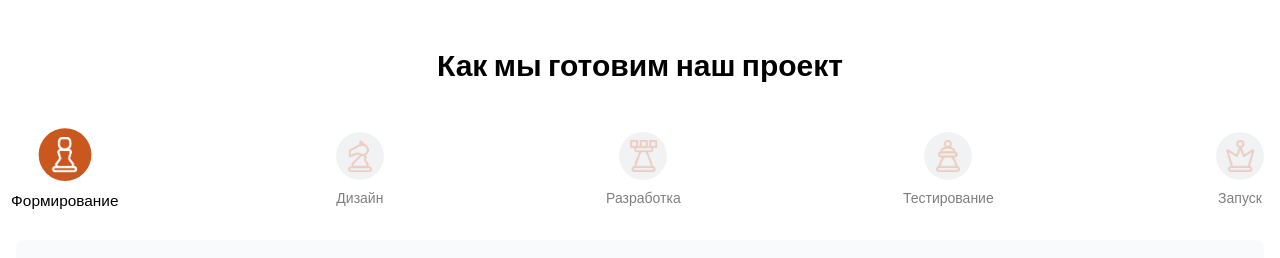
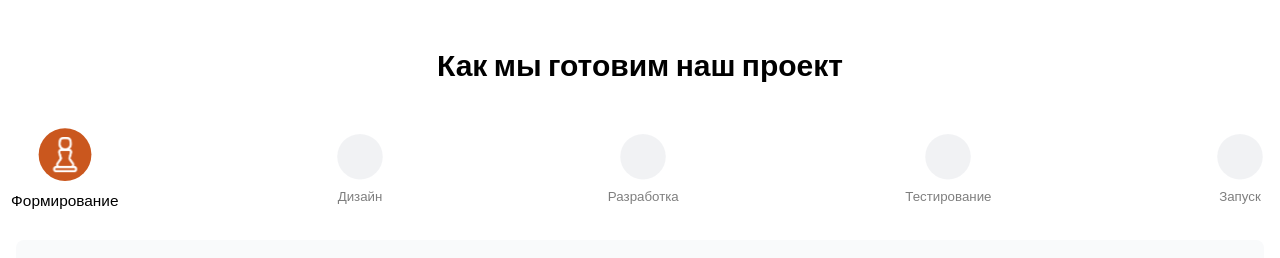
Before and after one commit to ca571e/webspire-solutions, a React (Vite) app: page / in a window 1280 px wide. Shown: the part 820-1078 px from the top of the page. Built offline with nearby package versions, Linux system fonts and the light colour scheme.

Commit message:
Hide inactive figures and add animations
Updated the ProjectProcess component to hide inactive figures except for the active block. Added animations to enhance the visual experience.
[skip gpt_engineer]

```diff
--- a/src/components/ProjectProcess.tsx
+++ b/src/components/ProjectProcess.tsx
@@ -7,35 +7,35 @@ const steps = [
     description: "Мы тщательно анализируем рынок и потребности клиента, создавая уникальную концепцию будущего проекта.",
     image: "/placeholder.svg",
     icon: "./figure/Pawn.png",
-    iconClass: "w-8 h-8 object-contain" // Pawn
+    iconClass: "w-8 h-8 object-contain"
   },
   {
     title: "Дизайн и прототипирование",
     description: "Разрабатываем стильный и удобный интерфейс, создаем интерактивные прототипы для согласования.",
     image: "/placeholder.svg",
     icon: "./figure/Knight.png",
-    iconClass: "w-8 h-8 object-contain" // Knight
+    iconClass: "w-8 h-8 object-contain"
   },
   {
     title: "Разработка",
     description: "Воплощаем проект в жизнь с использованием современных технологий и фреймворков.",
     image: "/placeholder.svg",
     icon: "./figure/Rook.png",
-    iconClass: "w-8 h-8 object-contain" // Rook
+    iconClass: "w-8 h-8 object-contain"
   },
   {
     title: "Тестирование",
     description: "Проводим всестороннее тестирование, чтобы гарантировать высокое качество и надежность.",
     image: "/placeholder.svg",
     icon: "./figure/Queen.png",
-    iconClass: "w-8 h-8 object-contain" // Queen
+    iconClass: "w-8 h-8 object-contain"
   },
   {
     title: "Запуск и поддержка",
     description: "Запускаем проект и предоставляем техническую поддержку для успешного развития.",
     image: "/placeholder.svg",
     icon: "./figure/King.png",
-    iconClass: "w-8 h-8 object-contain" // King
+    iconClass: "w-8 h-8 object-contain"
   }
 ];
 
@@ -52,30 +52,32 @@ const ProjectProcess = () => {
             {steps.map((step, index) => (
               <div
                 key={index}
-                className={`flex flex-col items-center cursor-pointer transition-all ${
-                  index === activeStep ? 'scale-110' : 'opacity-50'
+                className={`flex flex-col items-center cursor-pointer transition-all duration-300 ${
+                  index === activeStep ? 'scale-110' : 'opacity-50 scale-95'
                 }`}
                 onClick={() => setActiveStep(index)}
               >
                 <div
-                  className={`w-12 h-12 rounded-full flex items-center justify-center mb-2 relative ${
+                  className={`w-12 h-12 rounded-full flex items-center justify-center mb-2 relative overflow-hidden ${
                     index === activeStep ? 'bg-primary text-white' : 'bg-gray-200'
                   }`}
                 >
                   <img
                     src={step.icon}
                     alt={step.title}
-                    className={`${step.iconClass} ${
-                      index === activeStep ? 'brightness-0 invert' : 'opacity-50'
-                    } transition-all`}
+                    className={`${step.iconClass} transition-all duration-300 ${
+                      index === activeStep
+                        ? 'brightness-0 invert animate-chess-piece-appear opacity-100'
+                        : 'opacity-0'
+                    }`}
                   />
                 </div>
-                <p className="text-sm text-center">{step.title.split(' ')[0]}</p>
+                <p className="text-sm text-center font-medium">{step.title.split(' ')[0]}</p>
               </div>
             ))}
           </div>
 
-          <div className="bg-gray-50 rounded-lg p-8 transition-all">
+          <div className="bg-gray-50 rounded-lg p-8 transition-all duration-300">
             <div className="grid md:grid-cols-2 gap-8 items-center">
               <img
                 src={steps[activeStep].image}
--- a/tailwind.config.ts
+++ b/tailwind.config.ts
@@ -44,34 +44,21 @@ export default {
             width: "0",
           },
         },
-        "pawn-move": {
+        "chess-piece-appear": {
           "0%": {
-            transform: "translateX(0) scale(1)",
-          },
-          "50%": {
-            transform: "translateX(var(--move-distance)) scale(1.1)",
+            opacity: "0",
+            transform: "scale(0.5) rotate(-180deg)",
           },
           "100%": {
-            transform: "translateX(var(--move-distance)) scale(1)",
-          }
-        },
-        "pawn-promote": {
-          "0%": {
+            opacity: "1",
             transform: "scale(1) rotate(0deg)",
-          },
-          "50%": {
-            transform: "scale(1.2) rotate(180deg)",
-          },
-          "100%": {
-            transform: "scale(1) rotate(360deg)",
           }
         }
       },
       animation: {
         "fade-in-up": "fade-in-up 1.5s ease forwards",
         "show-right": "show-right 1s ease forwards",
-        "pawn-move": "pawn-move 0.5s ease forwards",
-        "pawn-promote": "pawn-promote 0.8s ease forwards",
+        "chess-piece-appear": "chess-piece-appear 0.6s ease-out forwards",
       },
     },
   },
```
